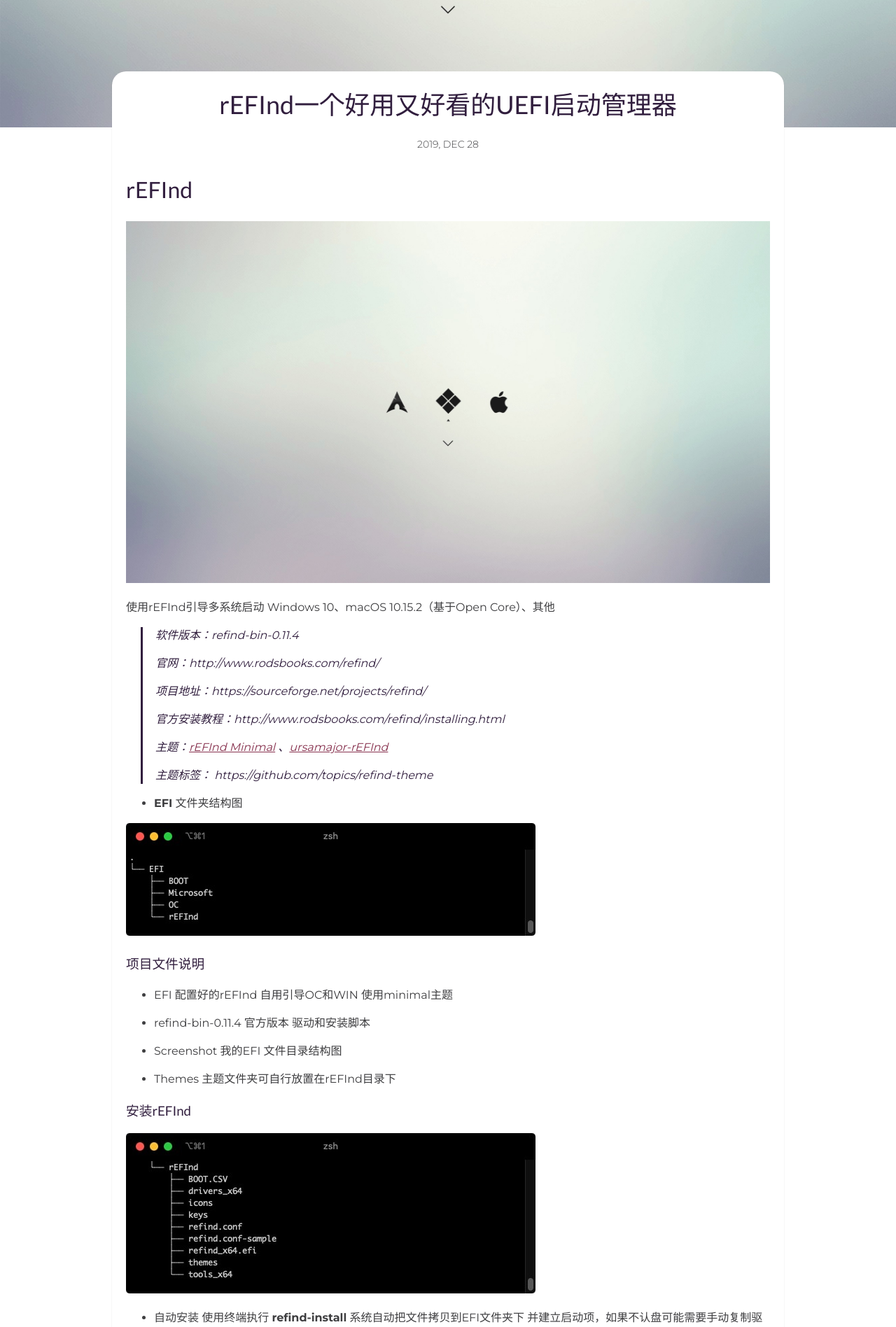
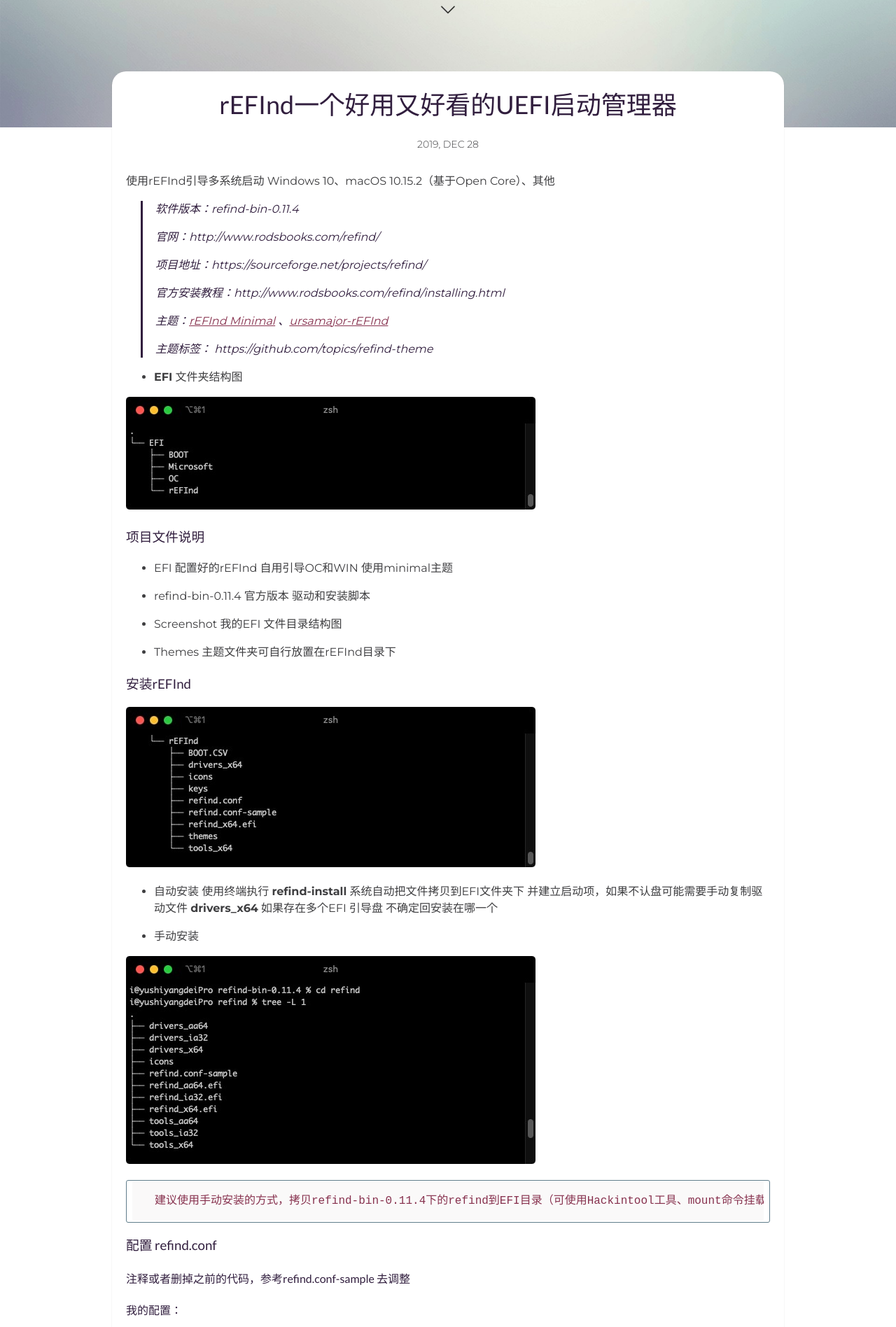
Before and after one commit to techysy/techysy.github.io, a Jekyll site: the page built from _posts/2019-12-28-uefi-refind-boot.markdown, in a window 1280 px wide. Shown: the part 421-2317 px from the top of the page at 70% size. Built offline with Jekyll 4.4.1, drawn with Linux system fonts in a browser that asks for light colours; comment, search, counter and statistics services are not loaded; a style sheet for code colours, icons or effects is not loaded.

Commit message:
Update 2019-12-28-uefi-refind-boot.markdown

```diff
--- a/_posts/2019-12-28-uefi-refind-boot.markdown
+++ b/_posts/2019-12-28-uefi-refind-boot.markdown
@@ -6,9 +6,6 @@
 tags: [MAC,野生技术协会]
 categories: 分享
 ---
-# rEFInd
-
-![EFI]({{site.baseurl}}/assets/img/rEFInd.jpg)
 
 使用rEFInd引导多系统启动 Windows 10、macOS 10.15.2（基于Open Core）、其他
 
```
